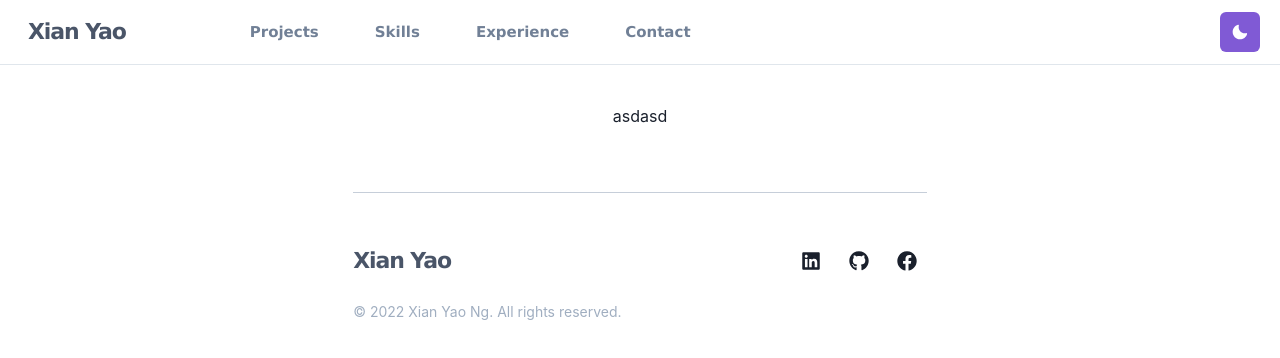
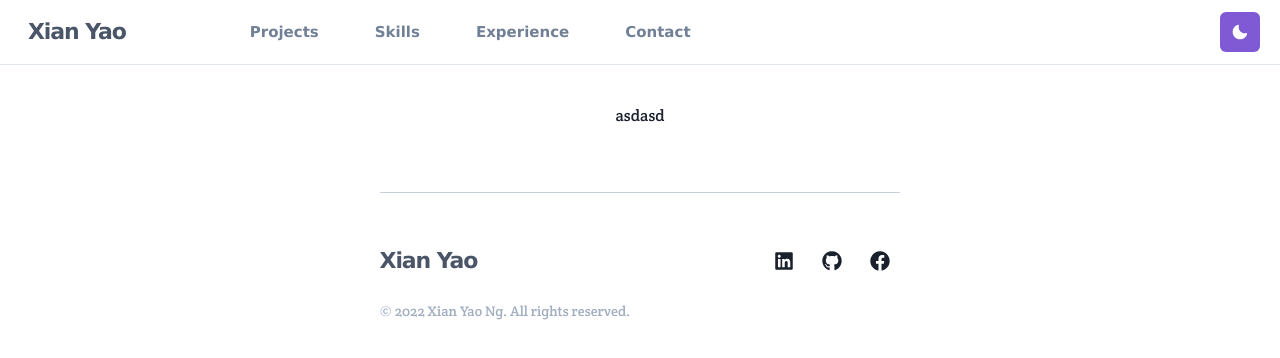
Before and after one commit to xianyao009/xianyaong-portfolio, a Next.js app: page / in a window 1280 px wide. Shown: the top 358 px of the page. Built offline with nearby package versions, Linux system fonts and the light colour scheme.

Commit message:
Added theme

```diff
--- /dev/null
+++ b/components/Theme.js
@@ -0,0 +1,10 @@
+import { extendTheme } from "@chakra-ui/react";
+
+const theme = extendTheme({
+  fonts: {
+    heading: `'Crete Round', serif`,
+    body: `'Crete Round', serif`,
+  },
+});
+
+export default theme;
--- a/package.json
+++ b/package.json
@@ -14,6 +14,7 @@
   "dependencies": {
     "@chakra-ui/icons": "^2.0.4",
     "@chakra-ui/react": "^2.2.4",
+    "@fontsource/crete-round": "^4.5.7",
     "@sendgrid/mail": "^7.7.0",
     "axios": "^0.27.2",
     "framer-motion": "^6.5.1",
--- a/pages/_app.js
+++ b/pages/_app.js
@@ -1,9 +1,11 @@
 import Layout from "../components/container/Layout";
 import { ChakraProvider } from "@chakra-ui/react";
+import theme from "../components/Theme";
+import "@fontsource/crete-round";
 
 function MyApp({ Component, pageProps }) {
   return (
-    <ChakraProvider>
+    <ChakraProvider theme={theme}>
       <Layout>
         <Component {...pageProps} />
       </Layout>
```
Also changed, not shown: 1 other file (tests, documents, lock files or other folders).
